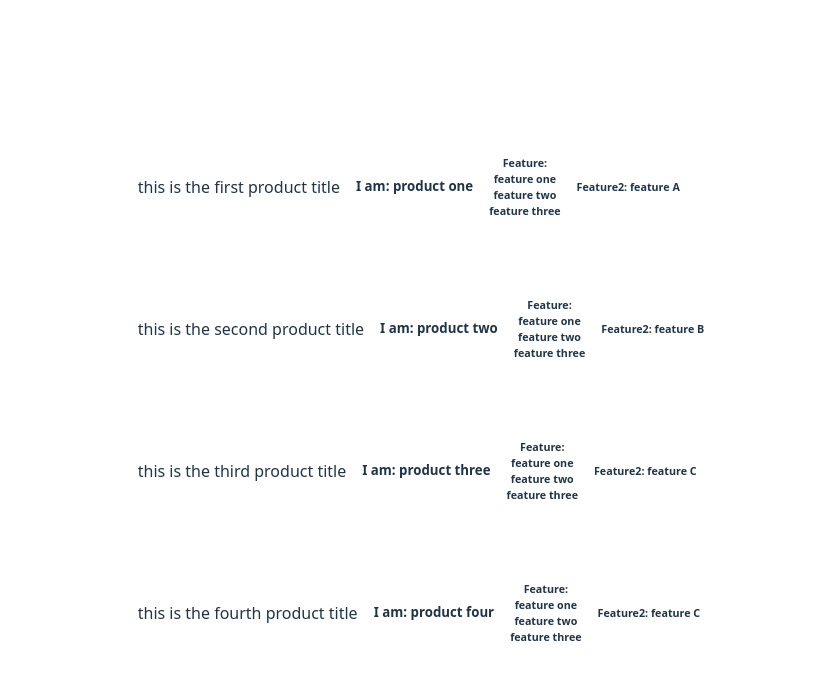
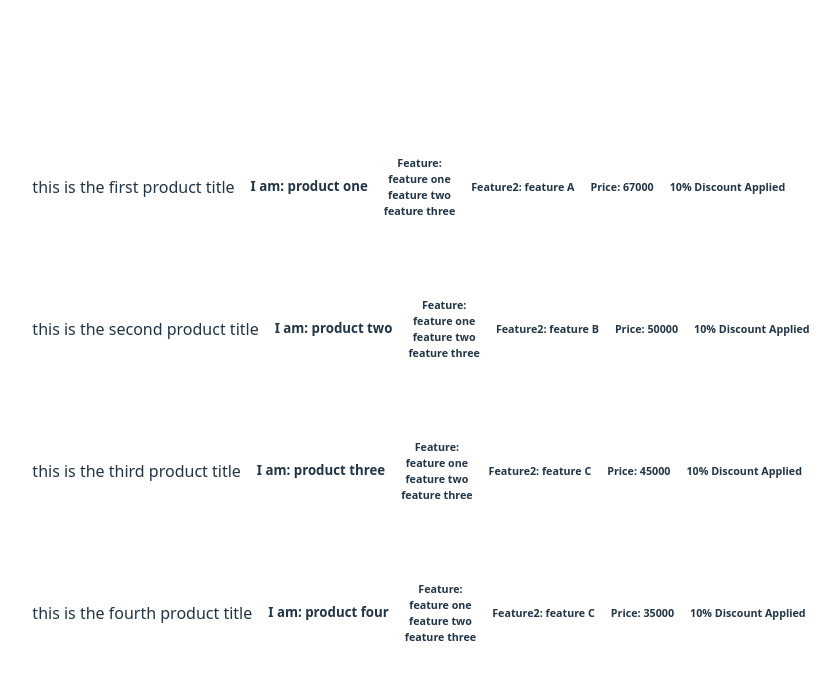
Before and after one commit to WiyarAhmadZai/react-practice, a React (Vite) app: page / in a window 1280 px wide. Shown: the top 680 px of the page, without its empty margins (219-1059 px from the left). Built offline with nearby package versions, Linux system fonts and the light colour scheme.

Commit message:
Add price prop to ProductTitle component and display discount status

```diff
--- a/src/titleProps.jsx
+++ b/src/titleProps.jsx
@@ -1,6 +1,7 @@
-function ProductTitle({title, name, features1, feature2}) {
+function ProductTitle({title, name, features1, feature2, price}) {
     const list = features1.map((feature)=> <li style={{listStyle:"none"}} key={feature}>{feature}</li>)
 
+    let isDiscounted = price>20000? "10% Discount Applied": "No Discount";
 
   return (
     <>
@@ -9,6 +10,8 @@ function ProductTitle({title, name, features1, feature2}) {
     <h5>I am: {name}</h5>
     <h6>Feature: {list}</h6>
     <h6>Feature2: {feature2}</h6>
+    <h6>Price: {price}</h6>
+    <h6>{isDiscounted}</h6>
     </div>
     </>
   )
```
